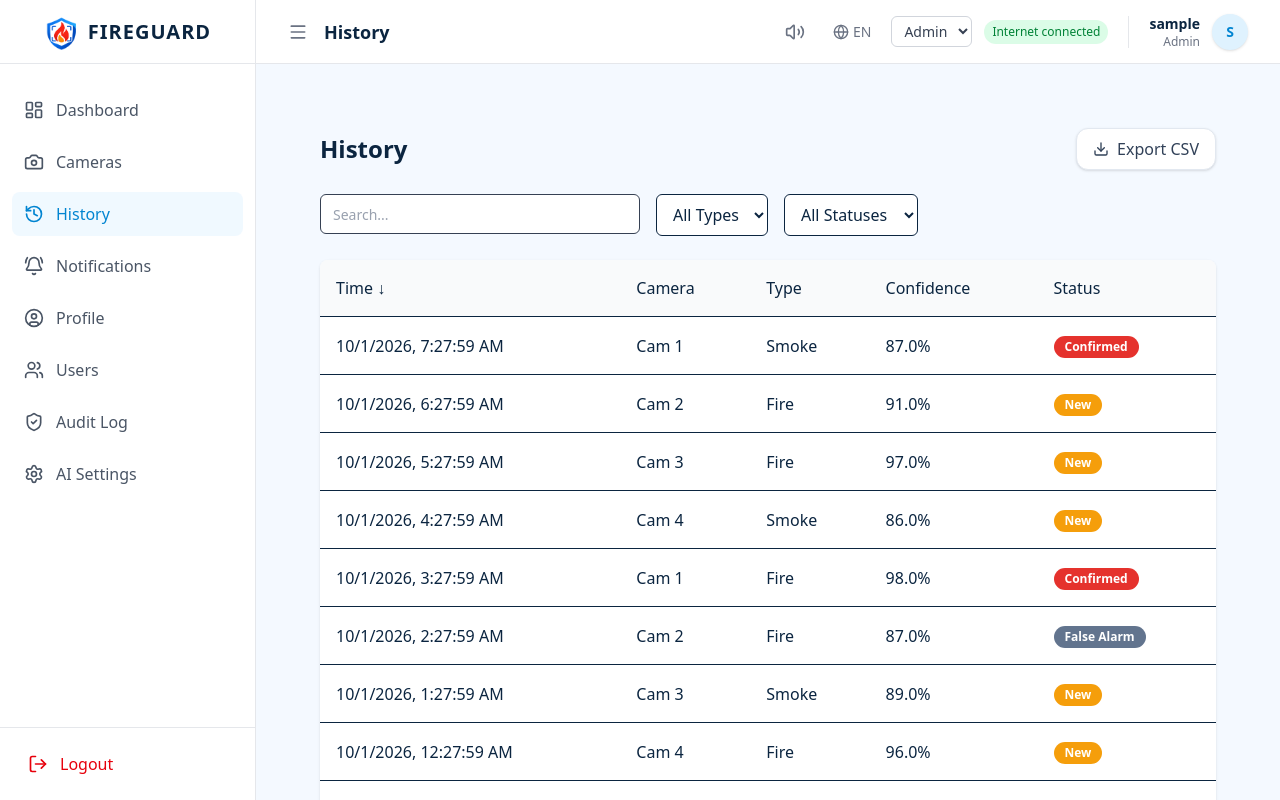
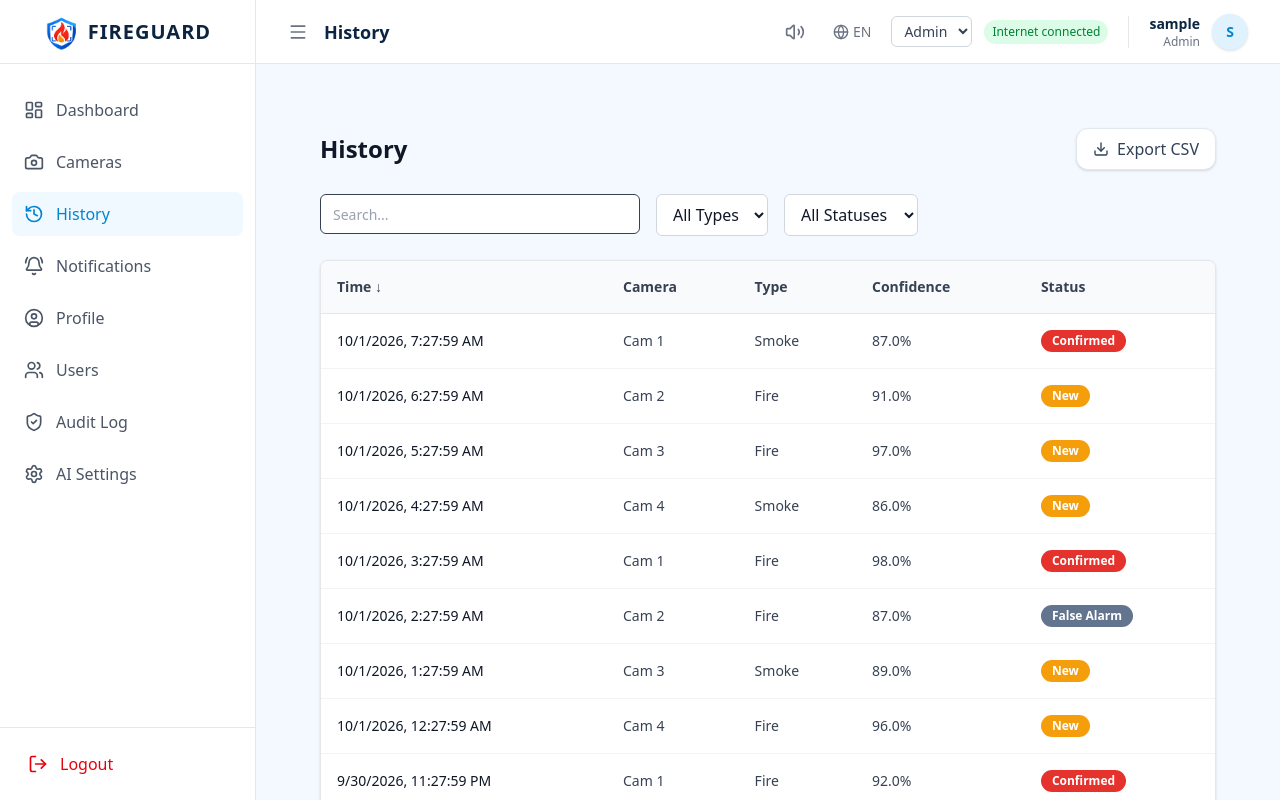
Before and after one commit to tranvanhuy13/FireGuard, a Next.js app in the folder frontend/: page /dashboard/history in a window 1280 px wide. Shown: the top 800 px of the page. Built offline with nearby package versions, Linux system fonts and the light colour scheme; no server answers; sample sign-in values are in the browser's storage.

Commit message:
fix(frontend): resolve text contrast and missing styles in history page for dark mode

```diff
--- a/frontend/src/app/dashboard/history/page.tsx
+++ b/frontend/src/app/dashboard/history/page.tsx
@@ -114,52 +114,52 @@ export default function HistoryPage() {
     setSortConfig({ key, direction });
   };
 
-  if (loading && alerts.length === 0) return <div className="p-8"><div className="animate-pulse bg-gray-200 h-64 rounded-md"></div></div>;
+  if (loading && alerts.length === 0) return <div className="p-8"><div className="animate-pulse bg-gray-200 dark:bg-slate-800 h-64 rounded-md"></div></div>;
 
   return (
     <motion.div initial={{opacity:0}} animate={{opacity:1}} className="p-8 space-y-6">
       <div className="flex flex-col md:flex-row justify-between items-start md:items-center gap-4">
-        <h1 className="text-2xl font-bold">{t.pages.history.title}</h1>
-        <button onClick={handleExportCsv} className="flex items-center gap-2 bg-white border border-slate-200 text-slate-700 hover:bg-slate-50 px-4 py-2 rounded-xl shadow-sm transition-colors font-medium"><Download className="w-4 h-4" /> {t.pages.history.exportCsv}</button>
+        <h1 className="text-2xl font-bold text-gray-900 dark:text-slate-100">{t.pages.history.title}</h1>
+        <button onClick={handleExportCsv} className="flex items-center gap-2 bg-white dark:bg-slate-800 border border-slate-200 dark:border-slate-700 text-slate-700 dark:text-slate-200 hover:bg-slate-50 dark:hover:bg-slate-700 px-4 py-2 rounded-xl shadow-sm transition-colors font-medium"><Download className="w-4 h-4" /> {t.pages.history.exportCsv}</button>
       </div>
 
       <div className="flex flex-col md:flex-row gap-4">
-        <Input placeholder="Search..." value={search} onChange={e => setSearch(e.target.value)} className="max-w-xs" />
-        <select className="border rounded-md px-3 py-2 bg-white" value={typeFilter} onChange={e => setTypeFilter(e.target.value)}>
-          <option value="all">{t.alerts.allTypes || 'All Types'}</option>
-          <option value="fire">{t.notifications ? t.notifications.fire : "Fire"}</option>
-          <option value="smoke">{t.notifications ? t.notifications.smoke : "Smoke"}</option>
+        <Input placeholder="Search..." value={search} onChange={e => setSearch(e.target.value)} className="max-w-xs bg-white dark:bg-slate-800 border-gray-300 dark:border-slate-700 text-gray-900 dark:text-slate-100" />
+        <select className="border border-gray-300 dark:border-slate-700 rounded-md px-3 py-2 bg-white dark:bg-slate-800 text-gray-900 dark:text-slate-100 focus:outline-none focus:ring-2 focus:ring-sky-500" value={typeFilter} onChange={e => setTypeFilter(e.target.value)}>
+          <option value="all" className="bg-white dark:bg-slate-800 text-gray-900 dark:text-slate-100">{t.alerts.allTypes || 'All Types'}</option>
+          <option value="fire" className="bg-white dark:bg-slate-800 text-gray-900 dark:text-slate-100">{t.notifications ? t.notifications.fire : "Fire"}</option>
+          <option value="smoke" className="bg-white dark:bg-slate-800 text-gray-900 dark:text-slate-100">{t.notifications ? t.notifications.smoke : "Smoke"}</option>
         </select>
-        <select className="border rounded-md px-3 py-2 bg-white" value={statusFilter} onChange={e => setStatusFilter(e.target.value)}>
-          <option value="all">{t.alerts.allStatuses || 'All Statuses'}</option>
-          <option value="new">{t.alerts.statusNew}</option>
-          <option value="confirmed">{t.alerts.statusConfirmed}</option>
-          <option value="false_alarm">{t.alerts.statusFalseAlarm}</option>
+        <select className="border border-gray-300 dark:border-slate-700 rounded-md px-3 py-2 bg-white dark:bg-slate-800 text-gray-900 dark:text-slate-100 focus:outline-none focus:ring-2 focus:ring-sky-500" value={statusFilter} onChange={e => setStatusFilter(e.target.value)}>
+          <option value="all" className="bg-white dark:bg-slate-800 text-gray-900 dark:text-slate-100">{t.alerts.allStatuses || 'All Statuses'}</option>
+          <option value="new" className="bg-white dark:bg-slate-800 text-gray-900 dark:text-slate-100">{t.alerts.statusNew}</option>
+          <option value="confirmed" className="bg-white dark:bg-slate-800 text-gray-900 dark:text-slate-100">{t.alerts.statusConfirmed}</option>
+          <option value="false_alarm" className="bg-white dark:bg-slate-800 text-gray-900 dark:text-slate-100">{t.alerts.statusFalseAlarm}</option>
         </select>
       </div>
 
       {filteredAlerts.length === 0 ? (
-        <div className="text-center p-12 text-gray-500">{t.pages.common.empty}</div>
+        <div className="text-center p-12 text-gray-500 dark:text-slate-400">{t.pages.common.empty}</div>
       ) : (
-        <div className="bg-white rounded-lg shadow overflow-hidden flex flex-col">
+        <div className="bg-white dark:bg-slate-900 rounded-lg shadow overflow-hidden flex flex-col border border-gray-200 dark:border-slate-800">
           <div className="overflow-x-auto">
             <table className="w-full text-left border-collapse">
               <thead>
-                <tr className="bg-gray-50 border-b">
-                  <th className="p-4 font-medium cursor-pointer" onClick={() => requestSort('timestamp')}>{t.pages.history.time} {sortConfig.key === 'timestamp' && (sortConfig.direction === 'asc' ? '↑' : '↓')}</th>
-                  <th className="p-4 font-medium cursor-pointer" onClick={() => requestSort('camera_id')}>{t.pages.history.camera} {sortConfig.key === 'camera_id' && (sortConfig.direction === 'asc' ? '↑' : '↓')}</th>
-                  <th className="p-4 font-medium cursor-pointer" onClick={() => requestSort('type')}>{t.pages.history.type} {sortConfig.key === 'type' && (sortConfig.direction === 'asc' ? '↑' : '↓')}</th>
-                  <th className="p-4 font-medium cursor-pointer" onClick={() => requestSort('confidence')}>{t.pages.history.confidence} {sortConfig.key === 'confidence' && (sortConfig.direction === 'asc' ? '↑' : '↓')}</th>
-                  <th className="p-4 font-medium cursor-pointer" onClick={() => requestSort('status')}>{t.pages.history.status} {sortConfig.key === 'status' && (sortConfig.direction === 'asc' ? '↑' : '↓')}</th>
+                <tr className="bg-gray-50 dark:bg-slate-800/60 border-b border-gray-200 dark:border-slate-800 text-gray-700 dark:text-slate-300 text-sm">
+                  <th className="p-4 font-semibold cursor-pointer hover:bg-gray-100 dark:hover:bg-slate-700/50" onClick={() => requestSort('timestamp')}>{t.pages.history.time} {sortConfig.key === 'timestamp' && (sortConfig.direction === 'asc' ? '↑' : '↓')}</th>
+                  <th className="p-4 font-semibold cursor-pointer hover:bg-gray-100 dark:hover:bg-slate-700/50" onClick={() => requestSort('camera_id')}>{t.pages.history.camera} {sortConfig.key === 'camera_id' && (sortConfig.direction === 'asc' ? '↑' : '↓')}</th>
+                  <th className="p-4 font-semibold cursor-pointer hover:bg-gray-100 dark:hover:bg-slate-700/50" onClick={() => requestSort('type')}>{t.pages.history.type} {sortConfig.key === 'type' && (sortConfig.direction === 'asc' ? '↑' : '↓')}</th>
+                  <th className="p-4 font-semibold cursor-pointer hover:bg-gray-100 dark:hover:bg-slate-700/50" onClick={() => requestSort('confidence')}>{t.pages.history.confidence} {sortConfig.key === 'confidence' && (sortConfig.direction === 'asc' ? '↑' : '↓')}</th>
+                  <th className="p-4 font-semibold cursor-pointer hover:bg-gray-100 dark:hover:bg-slate-700/50" onClick={() => requestSort('status')}>{t.pages.history.status} {sortConfig.key === 'status' && (sortConfig.direction === 'asc' ? '↑' : '↓')}</th>
                 </tr>
               </thead>
-              <tbody>
+              <tbody className="divide-y divide-gray-100 dark:divide-slate-800 text-gray-800 dark:text-slate-200 text-sm">
                 {currentItems.map(a => (
-                  <tr key={a.id} className="border-b hover:bg-gray-50 cursor-pointer transition-colors" onClick={() => setSelectedAlert(a)}>
-                    <td className="p-4">{new Date(a.timestamp).toLocaleString()}</td>
-                    <td className="p-4">Cam {a.camera_id}</td>
-                    <td className="p-4 capitalize">{a.type === 'fire' ? t.notifications.fire : t.notifications.smoke}</td>
-                    <td className="p-4">{(a.confidence > 1 ? a.confidence : a.confidence * 100).toFixed(1)}%</td>
+                  <tr key={a.id} className="border-b border-gray-100 dark:border-slate-800 hover:bg-gray-50 dark:hover:bg-slate-800/50 cursor-pointer transition-colors" onClick={() => setSelectedAlert(a)}>
+                    <td className="p-4 text-gray-900 dark:text-slate-100">{new Date(a.timestamp).toLocaleString()}</td>
+                    <td className="p-4 text-gray-700 dark:text-slate-300">Cam {a.camera_id}</td>
+                    <td className="p-4 capitalize text-gray-700 dark:text-slate-300">{a.type === 'fire' ? t.notifications.fire : t.notifications.smoke}</td>
+                    <td className="p-4 text-gray-700 dark:text-slate-300">{(a.confidence > 1 ? a.confidence : a.confidence * 100).toFixed(1)}%</td>
                     <td className="p-4">
                       <Badge variant={a.status === 'confirmed' ? 'danger' : a.status === 'new' ? 'warning' : 'secondary'}>
                           {a.status === 'confirmed' ? t.alerts.statusConfirmed : a.status === 'new' ? t.alerts.statusNew : t.alerts.statusFalseAlarm}
@@ -170,7 +170,7 @@ export default function HistoryPage() {
               </tbody>
             </table>
           </div>
-          <div className="p-4 border-t flex justify-between items-center bg-gray-50 text-sm">
+          <div className="p-4 border-t border-gray-200 dark:border-slate-800 flex justify-between items-center bg-gray-50 dark:bg-slate-800/60 text-sm text-gray-700 dark:text-slate-300">
             <span>{t.pages.history.pagination}: {currentPage} / {totalPages}</span>
             <div className="flex gap-2">
               <Button size="sm" variant="outline" onClick={() => setCurrentPage(p => Math.max(1, p - 1))} disabled={currentPage === 1}>Prev</Button>
@@ -182,25 +182,25 @@ export default function HistoryPage() {
 
       <AnimatePresence>
         {selectedAlert && (
-          <motion.div initial={{opacity:0}} animate={{opacity:1}} exit={{opacity:0}} className="fixed inset-0 z-50 flex items-center justify-center bg-black bg-opacity-50 p-4">
-            <motion.div initial={{y:50, opacity:0}} animate={{y:0, opacity:1}} exit={{y:50, opacity:0}} className="bg-white rounded-lg p-6 max-w-lg w-full shadow-xl">
-              <h2 className="text-xl font-bold mb-4">{t.pages.history.detailsModal}</h2>
+          <motion.div initial={{opacity:0}} animate={{opacity:1}} exit={{opacity:0}} className="fixed inset-0 z-50 flex items-center justify-center bg-black/60 backdrop-blur-xs p-4">
+            <motion.div initial={{y:50, opacity:0}} animate={{y:0, opacity:1}} exit={{y:50, opacity:0}} className="bg-white dark:bg-slate-900 border border-gray-200 dark:border-slate-800 rounded-lg p-6 max-w-lg w-full shadow-xl text-gray-900 dark:text-slate-100">
+              <h2 className="text-xl font-bold mb-4 text-gray-900 dark:text-slate-100">{t.pages.history.detailsModal}</h2>
               <div className="space-y-4">
-                <img src={selectedAlert.snapshot ? mediaUrl(selectedAlert.snapshot, streamToken) : '/placeholder.png'} alt="Snapshot" className="w-full h-48 object-cover bg-gray-100 rounded-md" />
+                <img src={selectedAlert.snapshot ? mediaUrl(selectedAlert.snapshot, streamToken) : '/placeholder.png'} alt="Snapshot" className="w-full h-48 object-cover bg-gray-100 dark:bg-slate-800 rounded-md" />
                 <div className="grid grid-cols-2 gap-4">
-                  <div><span className="text-gray-500 block text-sm">{t.pages.history.time}</span> {new Date(selectedAlert.timestamp).toLocaleString()}</div>
-                  <div><span className="text-gray-500 block text-sm">{t.pages.history.camera}</span> Cam {selectedAlert.camera_id}</div>
-                  <div><span className="text-gray-500 block text-sm">{t.pages.history.type}</span> <span className="capitalize">{selectedAlert.type}</span></div>
-                  <div><span className="text-gray-500 block text-sm">{t.pages.history.confidence}</span> {(selectedAlert.confidence > 1 ? selectedAlert.confidence : selectedAlert.confidence * 100).toFixed(1)}%</div>
-                  <div><span className="text-gray-500 block text-sm">{t.pages.history.status}</span>
+                  <div><span className="text-gray-500 dark:text-slate-400 block text-sm">{t.pages.history.time}</span> <span className="text-gray-900 dark:text-slate-100">{new Date(selectedAlert.timestamp).toLocaleString()}</span></div>
+                  <div><span className="text-gray-500 dark:text-slate-400 block text-sm">{t.pages.history.camera}</span> <span className="text-gray-900 dark:text-slate-100">Cam {selectedAlert.camera_id}</span></div>
+                  <div><span className="text-gray-500 dark:text-slate-400 block text-sm">{t.pages.history.type}</span> <span className="capitalize text-gray-900 dark:text-slate-100">{selectedAlert.type}</span></div>
+                  <div><span className="text-gray-500 dark:text-slate-400 block text-sm">{t.pages.history.confidence}</span> <span className="text-gray-900 dark:text-slate-100">{(selectedAlert.confidence > 1 ? selectedAlert.confidence : selectedAlert.confidence * 100).toFixed(1)}%</span></div>
+                  <div><span className="text-gray-500 dark:text-slate-400 block text-sm">{t.pages.history.status}</span>
                     <Badge variant={selectedAlert.status === 'confirmed' ? 'danger' : selectedAlert.status === 'new' ? 'warning' : 'secondary'}>
                         {selectedAlert.status}
                     </Badge>
                   </div>
-                  <div><span className="text-gray-500 block text-sm">{t.pages.history.handler}</span> {selectedAlert.handler || '-'}</div>
+                  <div><span className="text-gray-500 dark:text-slate-400 block text-sm">{t.pages.history.handler}</span> <span className="text-gray-900 dark:text-slate-100">{selectedAlert.handler || '-'}</span></div>
                 </div>
               </div>
-              <div className="mt-6 flex justify-end gap-3 pt-4 border-t">
+              <div className="mt-6 flex justify-end gap-3 pt-4 border-t border-gray-100 dark:border-slate-800">
                 <Button variant="outline" onClick={() => setSelectedAlert(null)}>{t.pages.common.cancel}</Button>
                 {(user?.role === 'admin' || user?.role === 'user') && selectedAlert.status === 'new' && (
                   <>
--- a/frontend/src/components/ui/Button.tsx
+++ b/frontend/src/components/ui/Button.tsx
@@ -15,10 +15,10 @@ export function Button({
 
   const variants = {
     primary: "bg-primary text-white hover:bg-primary-hover",
-    secondary: "bg-navy-900 text-white hover:bg-navy-800",
+    secondary: "bg-navy-900 dark:bg-slate-800 text-white hover:bg-navy-800 dark:hover:bg-slate-700",
     danger: "bg-danger text-white hover:opacity-90",
-    ghost: "bg-transparent hover:bg-gray-100 text-gray-600 hover:text-navy-900",
-    outline: "border-2 border-gray-200 bg-transparent text-navy-900 hover:bg-gray-50",
+    ghost: "bg-transparent hover:bg-gray-100 dark:hover:bg-slate-800 text-gray-600 dark:text-slate-300 hover:text-navy-900 dark:hover:text-white",
+    outline: "border-2 border-gray-200 dark:border-slate-700 bg-transparent text-navy-900 dark:text-slate-200 hover:bg-gray-50 dark:hover:bg-slate-800",
   };
 
   const sizes = {
```
Also changed, not shown: frontend/src/components/HistoryModal.tsx (+33 -33 lines).
